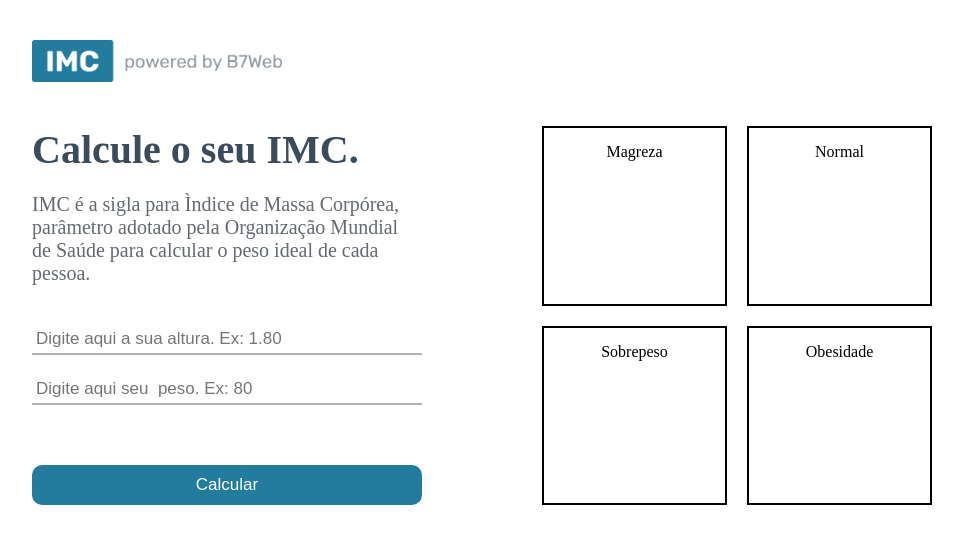
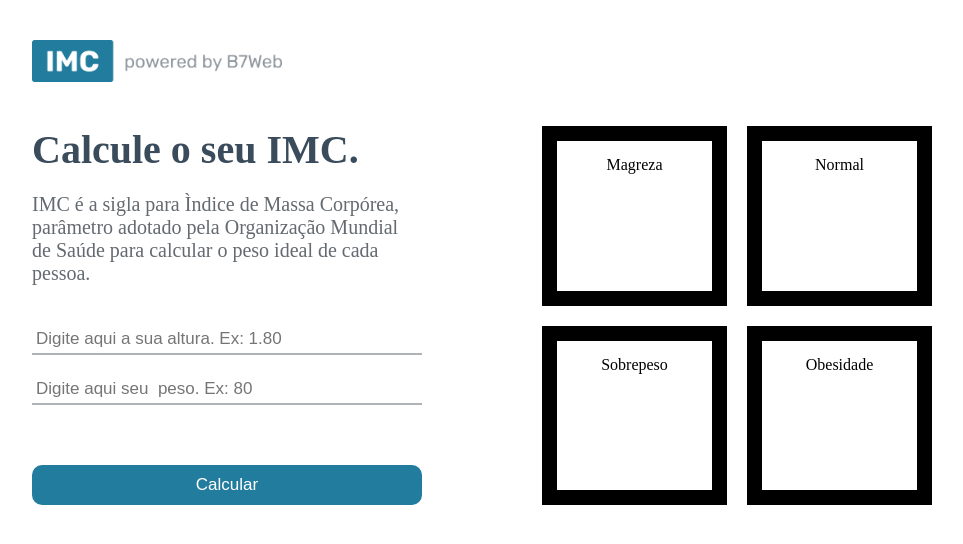
Before and after one commit to AndrePacolla/imc-vite, a React (Vite) app: page / in a window 1280 px wide. Shown: the top 544 px of the page, without its empty margins (158-1121 px from the left). Built offline with nearby package versions, Linux system fonts and the light colour scheme.

Commit message:
modified css

```diff
--- a/src/App.module.css
+++ b/src/App.module.css
@@ -87,7 +87,7 @@
 
 
 .container .rightSide .grid .gridItem{
-  border: 2px solid;
+  border: 15px solid;
   text-align: center;
   padding: 15px;
 }
```
